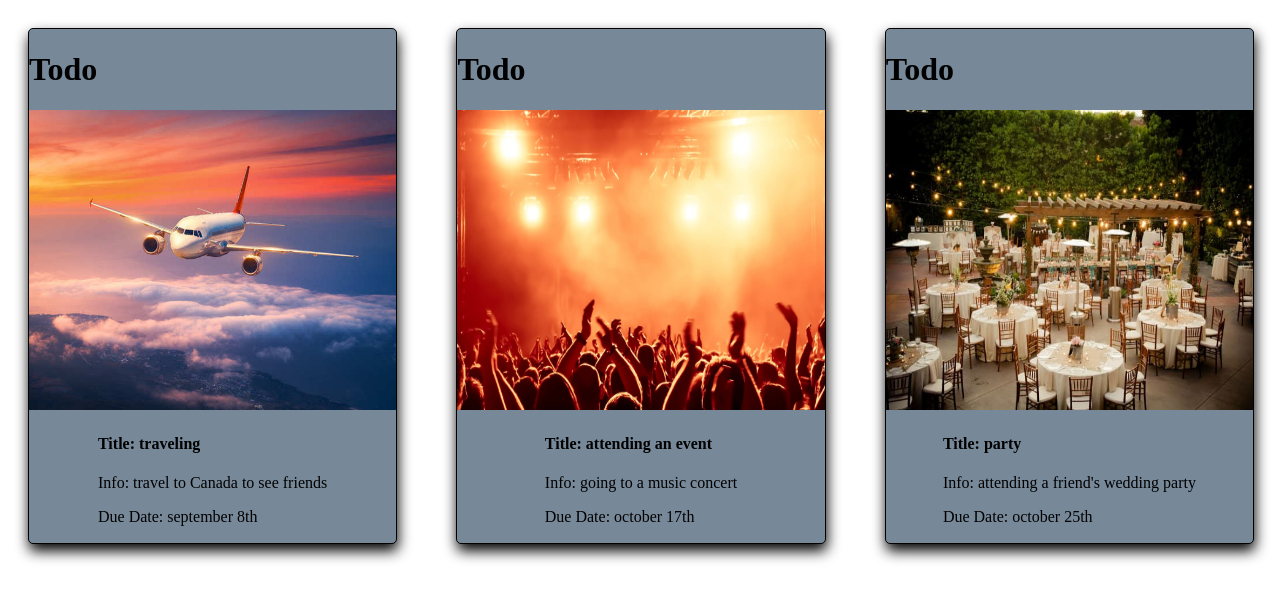
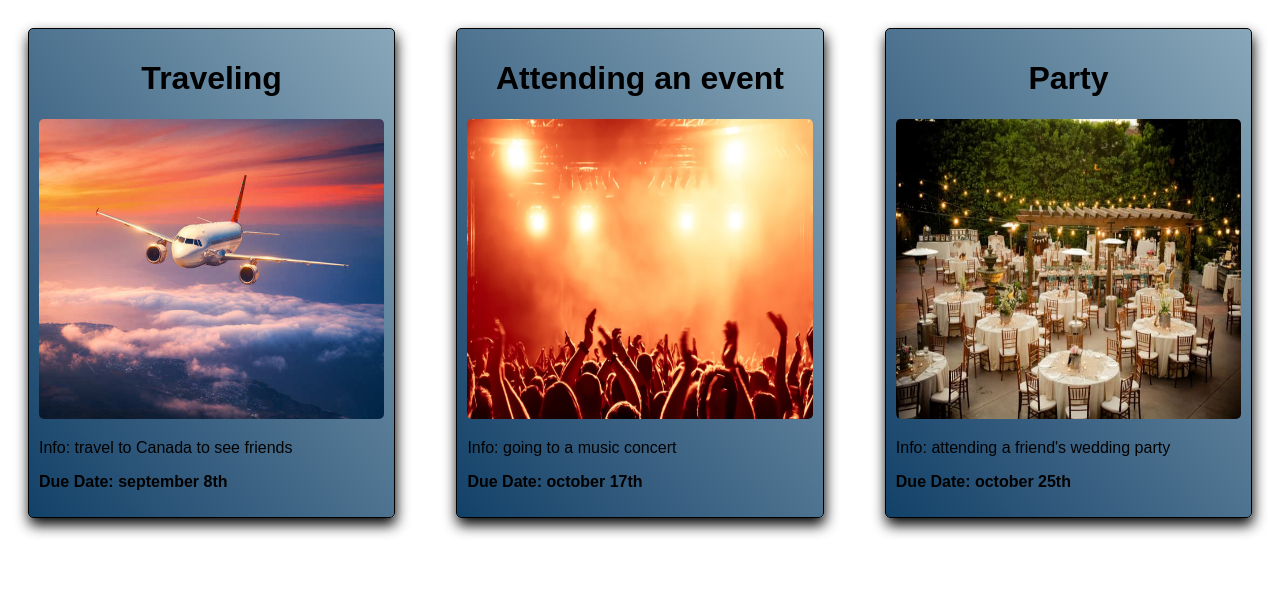
Before and after one commit to hovaroyan/cards, an Angular app: page / in a window 1280 px wide. Shown: the top 600 px of the page. Built offline with nearby package versions, Linux system fonts and the light colour scheme.

Commit message:
design fix

```diff
--- a/src/app/app.component.css
+++ b/src/app/app.component.css
@@ -1,9 +1,9 @@
-.container {
+.main-container {
     display: flex;
     justify-content: space-between;
     width: 100%;
 }
 
-.card-container {
+.container {
     width: 30%;
 }
--- a/src/app/app.component.html
+++ b/src/app/app.component.html
@@ -1,5 +1,5 @@
-<div class="container">
-<app-todo-card class="card-container" *ngFor = 'let card of cards'
+<div class="main-container">
+<app-todo-card class="container" *ngFor = 'let card of cards'
                [image] = 'card.image'
                [title] = 'card.title'
                [description] = 'card.description'
--- a/src/app/todo-card/cards.ts
+++ b/src/app/todo-card/cards.ts
@@ -1,19 +1,19 @@
 export const CARDS =[
     {
         image: 'assets/travel.jpeg',
-        title: 'traveling',
+        title: 'Traveling',
         description: 'travel to Canada to see friends',
         dueDate: 'september 8th',
     },
     {
         image: 'assets/concert.jpeg',
-        title: 'attending an event',
+        title: 'Attending an event',
         description: 'going to a music concert',
         dueDate: 'october 17th',
     },
     {
         image: 'assets/wedding.jpeg',
-        title: 'party',
+        title: 'Party',
         description: `attending a friend's wedding party`,
         dueDate: 'october 25th',
     },
--- a/src/app/todo-card/todo-card.component.css
+++ b/src/app/todo-card/todo-card.component.css
@@ -1,22 +1,33 @@
-.card-info-container {
+.card-container {
     display: flex;
     flex-direction: column;
-    width: 100%;
-    align-items: center;
     justify-content: center;
-    background-color: lightslategrey;
+    background-image: linear-gradient(to right top, #124168, #31597c, #4e7390, #6b8da4, #89a7b9);
     border: 1px solid black;
     border-radius: 5px;
-    height: 100%;
     -webkit-box-shadow: 1px 7px 14px 0px #000000;
     box-shadow: 1px 7px 14px 0px #000000;
+    padding: 10px;
+    text-align: left;
+}
+
+.card-info-container {
+    width: 100%;
+    text-align: left;
 }
 
 .card-header {
     width: 100%;
+    text-align: center;
+    font-weight: bold;
 }
 
 .img-container img {
     width: 100%;
     height: 300px;
+    border-radius: 5px;
 }
+
+.paragraph {
+    font-weight: bold;
+}
--- a/src/app/todo-card/todo-card.component.html
+++ b/src/app/todo-card/todo-card.component.html
@@ -1,13 +1,12 @@
-<div class="card-info-container">
+<div class="card-container">
     <div class="card-header">
-        <h1>Todo</h1>
+        <h1>{{ title }}</h1>
     </div>
     <div class="img-container">
         <img [src]="image">
     </div>
-    <div>
-        <h4> Title: {{ title }} </h4>
+    <div class="card-info-container">
         <p> Info: {{ description }} </p>
-        <p> Due Date: {{ dueDate }} </p>
+        <p class="paragraph"> Due Date: {{ dueDate }} </p>
     </div>
 </div>
--- a/src/styles.css
+++ b/src/styles.css
@@ -1,4 +1,5 @@
 /* You can add global styles to this file, and also import other style files */
 body {
     padding: 20px;
+    font-family: Arial, Helvetica, sans-serif;
 }
```
